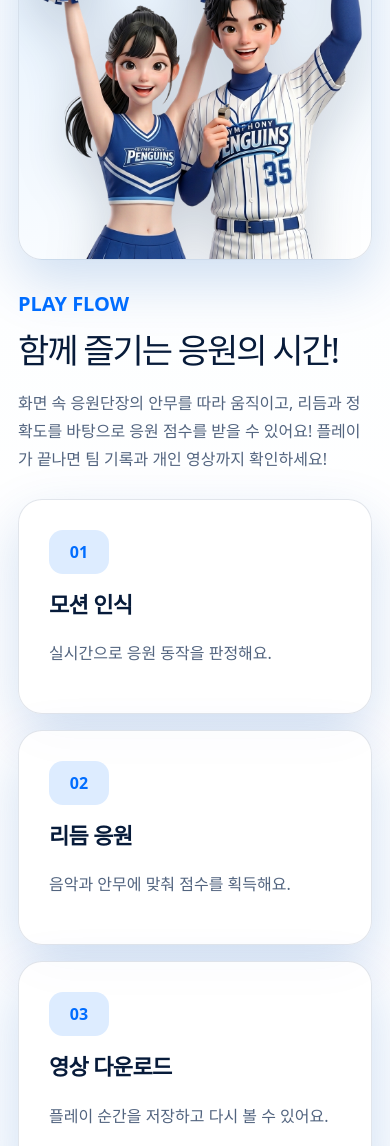
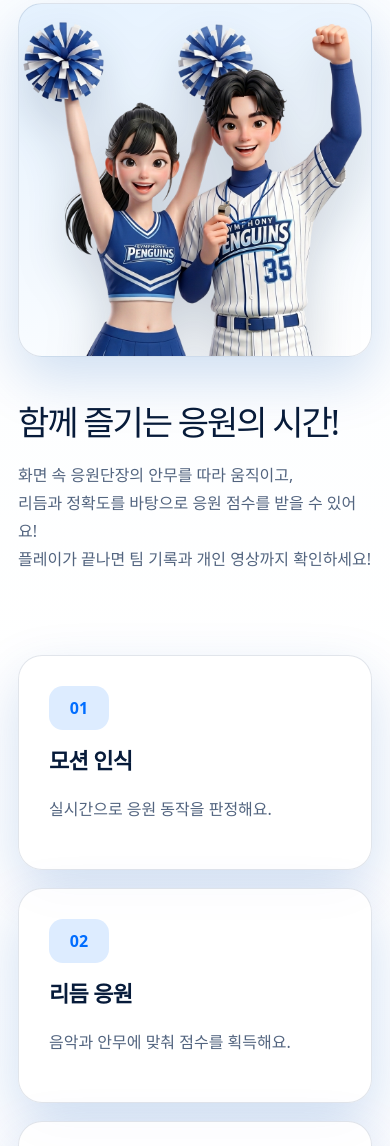
Before and after one commit to huhung112/Symphony, a website: page public/index.html in a window 390 px wide. Shown: the part 854-2000 px from the top of the page. Drawn offline with Linux system fonts and the light colour scheme; a web font is replaced by a local one.

Commit message:
코드 수정
스타일 코드 수정

```diff
--- a/public/index.html
+++ b/public/index.html
@@ -37,31 +37,52 @@
         </section>
 
 <section class="split-section reveal">
+
+    <div class="section-head">
+        <p class="eyebrow">Play Flow</p>
+    </div>
+
+    <div class="play-main">
+
         <div class="visual-card">
-                <img src="assets/cheer-hosts.png" alt="BORN 2 CHEER 응원 캐릭터">
+            <img src="assets/cheer-hosts.png"
+                 alt="BORN 2 CHEER 응원 캐릭터">
         </div>
-            <div>
-                <p class="eyebrow">Play Flow</p>
+
+        <div class="play-copy">
             <h2>함께 즐기는 응원의 시간!</h2>
-                <p>화면 속 응원단장의 안무를 따라 움직이고, 리듬과 정확도를 바탕으로 응원 점수를 받을 수 있어요! 플레이가 끝나면 팀 기록과 개인 영상까지 확인하세요!</p>
+
+            <p>
+                화면 속 응원단장의 안무를 따라 움직이고,<br>
+                리듬과 정확도를 바탕으로 응원 점수를 받을 수 있어요!<br>
+                플레이가 끝나면 팀 기록과 개인 영상까지 확인하세요!
+            </p>
+        </div>
+
+    </div>
+
     <div class="feature-grid">
+
         <article class="mini-card">
             <span>01</span>
             <h3>모션 인식</h3>
             <p>실시간으로 응원 동작을 판정해요.</p>
         </article>
+
         <article class="mini-card">
             <span>02</span>
             <h3>리듬 응원</h3>
             <p>음악과 안무에 맞춰 점수를 획득해요.</p>
         </article>
+
         <article class="mini-card">
             <span>03</span>
             <h3>영상 다운로드</h3>
             <p>플레이 순간을 저장하고 다시 볼 수 있어요.</p>
         </article>
+
     </div>
-            </div>
+
 </section>
 
         <section class="section reveal">
--- a/public/styles.css
+++ b/public/styles.css
@@ -165,7 +165,7 @@
 }
 
 .hero-glass {
-    width: min(650px, 100%);
+    width: min(700px, 100%);
     padding: clamp(26px, 4vw, 44px);
     border: 1px solid rgba(255, 255, 255, 0.66);
     border-radius: var(--radius);
@@ -1525,6 +1525,38 @@
     animation: fadeUp 620ms ease both;
 }
 
+.play-main {
+    display: grid;
+    grid-template-columns: 0.9fr 1.1fr;
+    gap: 48px;
+    align-items: center;
+
+    grid-column: 1 / -1;
+}
+
+.feature-grid {
+    grid-column: 1 / -1;
+
+    display: grid;
+    grid-template-columns: repeat(3, 1fr);
+
+    gap: 18px;
+
+    margin-top: 40px;
+}
+
+@media (max-width: 940px) {
+
+    .play-main {
+        grid-template-columns: 1fr;
+    }
+
+    .feature-grid {
+        grid-template-columns: 1fr;
+    }
+
+}
+
 @keyframes fadeUp {
     from {
         opacity: 0;
```
Lines whose indentation alone changed are shown as unchanged.
